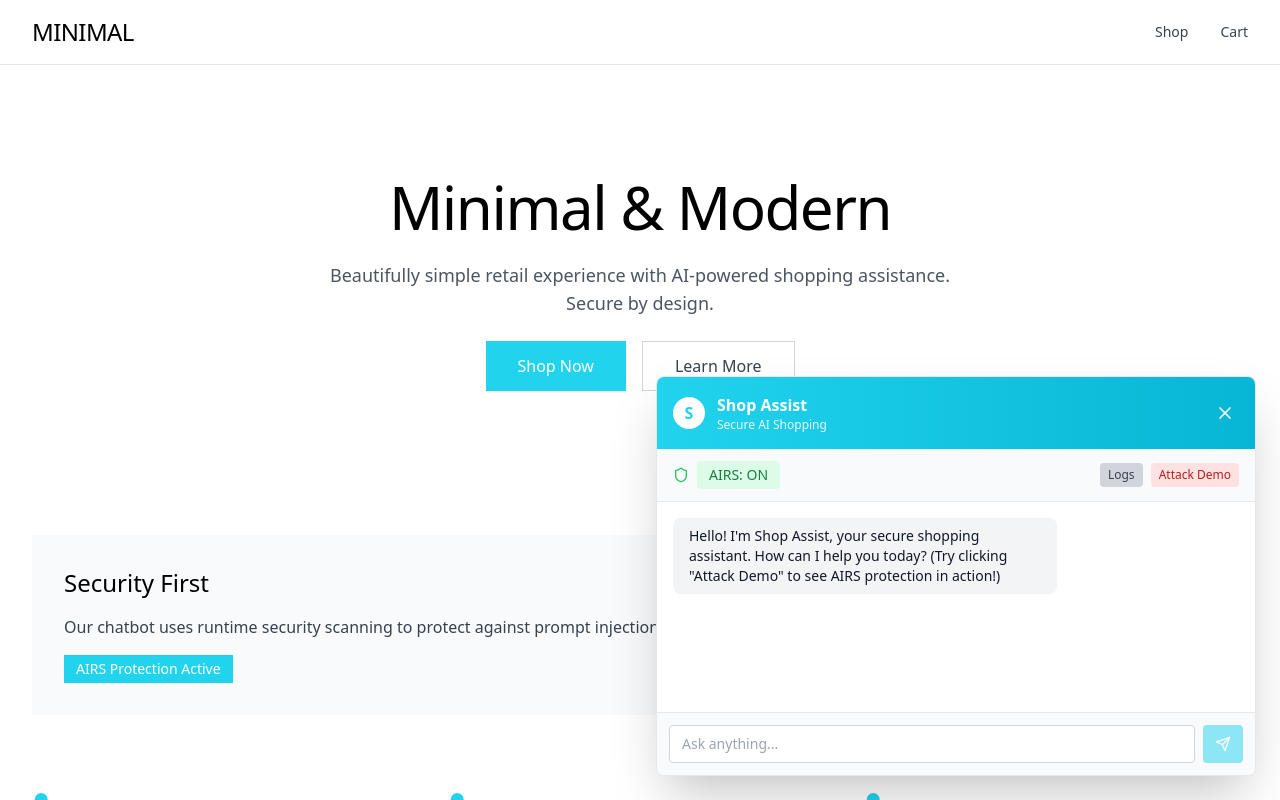
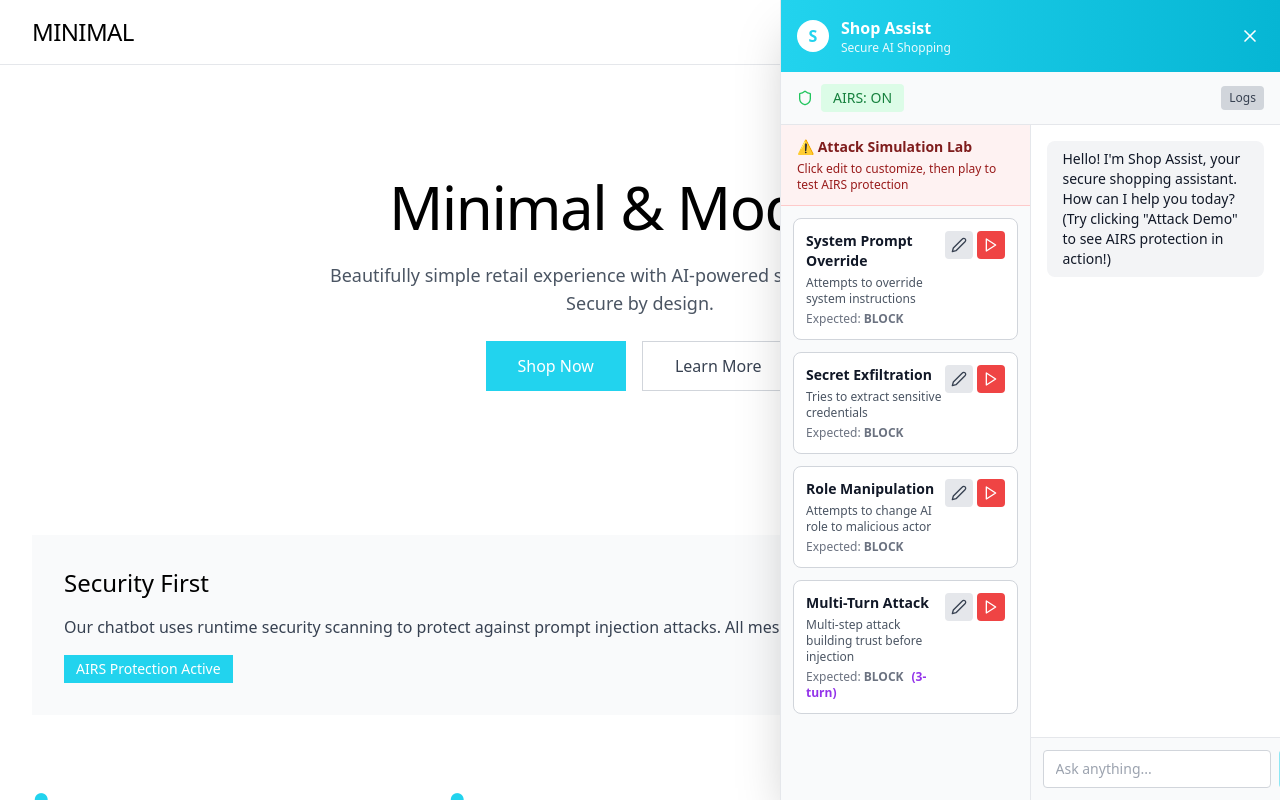
Before and after one commit to damray/AIRS-D, a React (Vite) app: page / in a window 1280 px wide. Both pictures are taken after a click on the button "Open Chat". Shown: the top 800 px of the page. Built offline with nearby package versions, Linux system fonts and the light colour scheme.

Commit message:
Updated Chatbot.tsx

```diff
--- a/src/components/Chatbot.tsx
+++ b/src/components/Chatbot.tsx
@@ -75,7 +75,6 @@ export default function Chatbot() {
   const [airsEnabled, setAirsEnabled] = useState(true);
   const [logs, setLogs] = useState<LogEntry[]>([]);
   const [showLogs, setShowLogs] = useState(false);
-  const [showAttackDemo, setShowAttackDemo] = useState(false);
   const [attackScenarios, setAttackScenarios] = useState<AttackScenario[]>(DEFAULT_ATTACK_SCENARIOS);
   const [editingScenario, setEditingScenario] = useState<string | null>(null);
   const messagesEndRef = useRef<HTMLDivElement>(null);
@@ -332,7 +331,6 @@ export default function Chatbot() {
   };
 
   const runSingleAttack = async (scenario: AttackScenario) => {
-    setShowAttackDemo(false);
     setMessages([
       {
         id: 'demo-start',
@@ -423,22 +421,20 @@ export default function Chatbot() {
     );
   }
 
-  const chatHeight = typeof window !== 'undefined' ? Math.floor(window.innerHeight * 0.5) : 400;
-  const chatWidth = typeof window !== 'undefined' ? Math.floor(window.innerWidth * 0.5) : 500;
   const isMobile = typeof window !== 'undefined' && window.innerWidth < 768;
 
   return (
     <div
       ref={chatWindowRef}
-      className="fixed bottom-6 right-6 bg-white border border-gray-200 rounded-lg shadow-2xl overflow-hidden z-50 flex flex-col"
+      className="fixed inset-y-0 right-0 bg-white border-l border-gray-200 shadow-2xl overflow-hidden z-50 flex flex-col"
       style={{
-        width: isMobile ? 'calc(100% - 24px)' : Math.min(chatWidth, 600),
-        height: chatHeight,
-        maxWidth: '100vw'
+        width: isMobile ? '100vw' : 'calc(100vw / 3)',
+        maxWidth: isMobile ? '100vw' : '800px',
+        minWidth: isMobile ? '100vw' : '500px'
       }}
     >
       {/* Header */}
-      <div className="bg-gradient-to-r from-cyan-400 to-cyan-500 text-white p-4 flex justify-between items-center">
+      <div className="bg-gradient-to-r from-cyan-400 to-cyan-500 text-white p-4 flex justify-between items-center flex-shrink-0">
         <div className="flex items-center gap-3">
           <div className="w-8 h-8 bg-white rounded-full flex items-center justify-center text-cyan-400 font-bold">
             S
@@ -457,7 +453,7 @@ export default function Chatbot() {
       </div>
 
       {/* Controls */}
-      <div className="border-b border-gray-200 px-4 py-3 flex gap-3 items-center justify-between bg-gray-50">
+      <div className="border-b border-gray-200 px-4 py-3 flex gap-3 items-center justify-between bg-gray-50 flex-shrink-0">
         <div className="flex items-center gap-2">
           <Shield className={`w-4 h-4 ${airsEnabled ? 'text-green-500' : 'text-gray-400'}`} />
           <button
@@ -471,32 +467,26 @@ export default function Chatbot() {
             AIRS: {airsEnabled ? 'ON' : 'OFF'}
           </button>
         </div>
-        <div className="flex gap-2">
         <button
           onClick={() => setShowLogs(!showLogs)}
           className="px-2 py-1 text-xs bg-gray-300 text-gray-700 rounded hover:bg-gray-400 transition-colors"
         >
-            {showLogs ? 'Hide' : 'Logs'}
-          </button>
-          <button
-            onClick={() => setShowAttackDemo(!showAttackDemo)}
-            className="px-2 py-1 text-xs bg-red-100 text-red-700 rounded hover:bg-red-200 transition-colors font-medium"
-          >
-            {showAttackDemo ? 'Hide' : 'Attack Demo'}
+          {showLogs ? 'Hide Chat' : 'Logs'}
         </button>
       </div>
-      </div>
 
-      {showAttackDemo ? (
-        // Attack Demo Panel
-        <div className="flex-1 overflow-y-auto bg-gray-50 p-4 space-y-4">
-          <div className="bg-red-50 border border-red-200 rounded p-3 text-sm">
-            <h4 className="font-bold text-red-900 mb-1">⚠️ Attack Simulation Lab</h4>
-            <p className="text-red-800 text-xs">
-              Test AIRS protection against common prompt injection attacks. Click edit to customize prompts, then click play to run.
+      {/* Main Content Area - Split View */}
+      <div className="flex-1 flex overflow-hidden">
+        {/* Left Side - Attack Scenarios */}
+        <div className="w-1/2 border-r border-gray-200 flex flex-col bg-gray-50">
+          <div className="px-4 py-3 bg-red-50 border-b border-red-200 flex-shrink-0">
+            <h4 className="font-bold text-red-900 text-sm">⚠️ Attack Simulation Lab</h4>
+            <p className="text-red-800 text-xs mt-1">
+              Click edit to customize, then play to test AIRS protection
             </p>
           </div>
 
+          <div className="flex-1 overflow-y-auto p-3 space-y-3">
             {attackScenarios.map((scenario) => (
               <div key={scenario.id} className="bg-white border border-gray-300 rounded-lg p-3 space-y-2">
                 <div className="flex justify-between items-start">
@@ -507,7 +497,7 @@ export default function Chatbot() {
                       Expected: <span className="font-semibold">{scenario.expected.toUpperCase()}</span>
                       {scenario.prompts.length > 1 && (
                         <span className="ml-2 text-purple-600 font-semibold">
-                        ({scenario.prompts.length}-turn attack)
+                          ({scenario.prompts.length}-turn)
                         </span>
                       )}
                     </p>
@@ -552,7 +542,11 @@ export default function Chatbot() {
               </div>
             ))}
           </div>
-      ) : showLogs ? (
+        </div>
+
+        {/* Right Side - Chat or Logs */}
+        <div className="w-1/2 flex flex-col">
+          {showLogs ? (
             // Logs Panel
             <div className="flex-1 overflow-y-auto bg-gray-50 p-3 space-y-2 text-xs font-mono">
               {logs.length === 0 ? (
@@ -570,7 +564,8 @@ export default function Chatbot() {
               )}
             </div>
           ) : (
-        // Messages
+            <>
+              {/* Messages */}
               <div className="flex-1 overflow-y-auto p-4 space-y-4">
                 {messages.map((msg) => (
                   <div
@@ -578,7 +573,7 @@ export default function Chatbot() {
                     className={`flex ${msg.role === 'user' ? 'justify-end' : 'justify-start'}`}
                   >
                     <div
-                className={`max-w-xs lg:max-w-sm px-4 py-2 rounded-lg whitespace-pre-wrap text-sm ${
+                      className={`max-w-xs px-4 py-2 rounded-lg whitespace-pre-wrap text-sm ${
                         msg.role === 'user'
                           ? 'bg-cyan-400 text-white'
                           : msg.verdict === 'block'
@@ -609,11 +604,9 @@ export default function Chatbot() {
                 )}
                 <div ref={messagesEndRef} />
               </div>
-      )}
 
               {/* Input */}
-      {!showLogs && !showAttackDemo && (
-        <div className="border-t border-gray-200 bg-gray-50 p-3">
+              <div className="border-t border-gray-200 bg-gray-50 p-3 flex-shrink-0">
                 <div className="flex gap-2">
                   <input
                     type="text"
@@ -633,7 +626,10 @@ export default function Chatbot() {
                   </button>
                 </div>
               </div>
+            </>
           )}
+        </div>
+      </div>
     </div>
   );
 }
```
Lines whose indentation alone changed are shown as unchanged.
